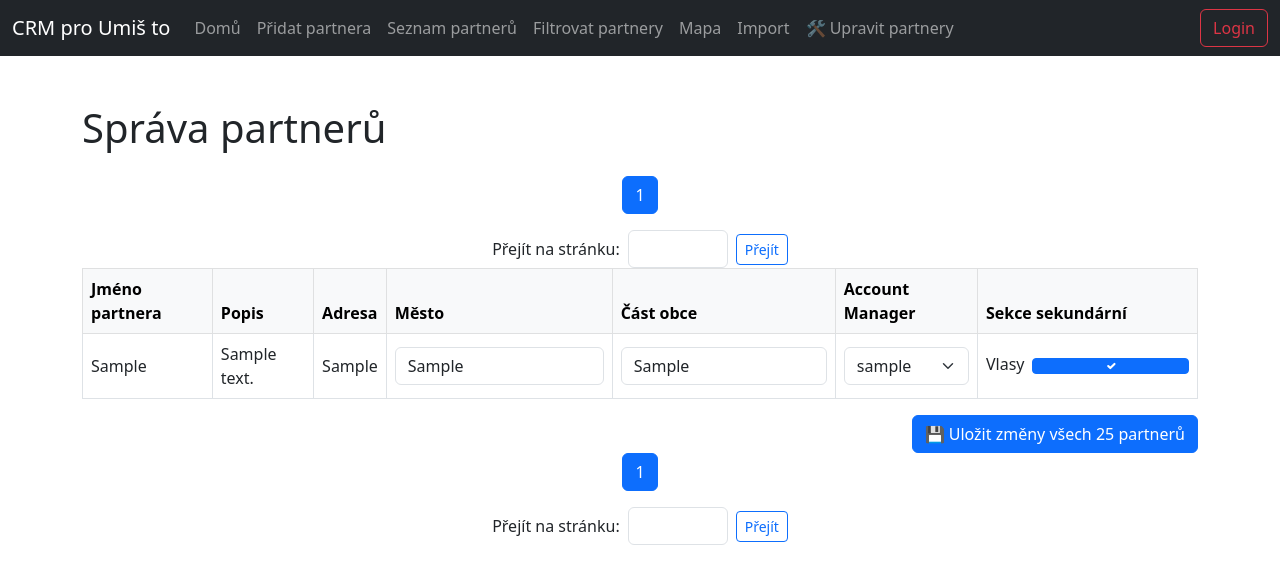
After one commit to Hakliano/CRM_2, a Django app: page /upravaPartneru/ in a window 1280 px wide. The commit adds this page. Shown: the top 584 px of the page. Run offline with Django 4.2, Linux system fonts and the light colour scheme; data comes from the database, SQL or seed files in the repository; tables that the repository leaves empty hold one stand-in row (values such as "Sample post").

Commit message:
úprava Partneru po importu

```diff
--- a/partners/templates/partners/hlavicka.html
+++ b/partners/templates/partners/hlavicka.html
@@ -25,6 +25,9 @@
                 <li class="nav-item">
                     <a class="nav-link" href="{% url 'import-partners' %}">Import</a>
                 </li>
+                <li class="nav-item">
+                    <a class="nav-link" href="{% url 'upravaPartneru' %}">🛠 Upravit partnery</a>
+                </li>
             </ul>
 
 
--- /dev/null
+++ b/partners/templates/partners/upravaPartneru.html
@@ -0,0 +1,175 @@
+{% load static %}
+<!DOCTYPE html>
+<html lang="cs">
+  <head>
+    <meta charset="UTF-8" />
+    <title>Správa partnerů</title>
+    <link href="https://cdn.jsdelivr.net/npm/bootstrap@5.3.0/dist/css/bootstrap.min.css" rel="stylesheet" />
+    <style>
+        .table td input,
+        .table td select {
+            width: 100%;
+        }
+
+        .d-flex input[type="checkbox"] {
+            margin-left: auto;
+        }
+
+        .sekce-sloupec {
+    min-width: 220px;
+    max-width: 260px;
+    white-space: nowrap;
+  }
+
+  .sekce-sloupec label {
+    flex-grow: 1;
+    margin-right: 0.5rem;
+  }
+
+  .sekce-item {
+    display: flex;
+    justify-content: space-between;
+    align-items: center;
+    margin-bottom: 4px;
+  }
+    </style>
+  </head>
+  <body>
+    {% include 'partners/hlavicka.html' %}
+
+    <div class="container py-4">
+      <h1 class="mb-4">Správa partnerů</h1>
+
+
+
+            <!-- Stránkování -->
+            <nav>
+                <ul class="pagination justify-content-center">
+
+                  {% if page_obj.has_previous %}
+                    <li class="page-item">
+                      <a class="page-link" href="?page={{ page_obj.previous_page_number }}">«</a>
+                    </li>
+                  {% endif %}
+
+                  {% for i in page_obj.paginator.page_range %}
+                    {% if i >= page_obj.number|add:'-5' and i <= page_obj.number|add:'5' %}
+                      <li class="page-item {% if page_obj.number == i %}active{% endif %}">
+                        <a class="page-link" href="?page={{ i }}">{{ i }}</a>
+                      </li>
+                    {% endif %}
+                  {% endfor %}
+
+                  {% if page_obj.has_next %}
+                    <li class="page-item">
+                      <a class="page-link" href="?page={{ page_obj.next_page_number }}">»</a>
+                    </li>
+                  {% endif %}
+                </ul>
+
+                <!-- Rychlý skok na libovolnou stránku -->
+                <form method="get" class="d-flex justify-content-center align-items-center mt-2">
+                  <label for="page_jump" class="me-2 mb-0">Přejít na stránku:</label>
+                  <input type="number" id="page_jump" name="page" min="1" max="{{ page_obj.paginator.num_pages }}" class="form-control me-2" style="width: 100px;" required>
+                  <button type="submit" class="btn btn-outline-primary btn-sm">Přejít</button>
+                </form>
+              </nav>
+
+
+
+      <form method="post">
+        {% csrf_token %}
+        <table class="table table-bordered align-middle">
+          <thead class="table-light">
+            <tr>
+              <th>Jméno partnera</th>
+              <th>Popis</th>
+              <th>Adresa</th>
+              <th>Město</th>
+              <th>Část obce</th>
+              <th>Account Manager</th>
+              <th class="sekce-sloupec">Sekce sekundární</th>
+            </tr>
+          </thead>
+          <tbody>
+            {% for partner in page_obj %}
+            <tr>
+                <td>{{ partner.jmeno }}</td>
+                <td>{{ partner.description }}</td>
+                <td>{{ partner.adresa }}</td>
+                <td>
+                  <input type="text" name="mesto_{{ partner.id }}" value="{{ partner.mesto|default_if_none:'' }}" class="form-control">
+                </td>
+                <td>
+                  <input type="text" name="cast_{{ partner.id }}" value="{{ partner.cast_obce|default_if_none:'' }}" class="form-control">
+                </td>
+                <td>
+                  <select name="k_manager_{{ partner.id }}" class="form-select">
+                    <option value="">-- Vybrat --</option>
+                    {% for user in users %}
+                      <option value="{{ user.id }}" {% if partner.key_account_manager == user %}selected{% endif %}>{{ user.username }}</option>
+                    {% endfor %}
+                  </select>
+                </td>
+                <td class="sekce-sloupec">
+                    <div class="d-flex flex-column">
+                      {% for sekce in vsechny_sekce %}
+                        <div class="sekce-item">
+                          <label for="sekce_{{ partner.id }}_{{ sekce.id }}">{{ sekce.nazev }}</label>
+                          <input
+                            type="checkbox"
+                            class="form-check-input"
+                            name="sekce_{{ partner.id }}[]"
+                            value="{{ sekce.id }}"
+                            id="sekce_{{ partner.id }}_{{ sekce.id }}"
+                            {% if sekce in partner.sekce_sekundarni.all %}checked{% endif %}>
+                        </div>
+                      {% endfor %}
+                    </div>
+                  </td>
+              </tr>
+            {% endfor %}
+          </tbody>
+        </table>
+
+        <div class="d-flex justify-content-end mt-3">
+            <button type="submit" name="save_all" class="btn btn-primary">💾 Uložit změny všech 25 partnerů</button>
+          </div>
+
+      </form>
+
+      <!-- Stránkování -->
+      <nav>
+        <ul class="pagination justify-content-center">
+
+          {% if page_obj.has_previous %}
+            <li class="page-item">
+              <a class="page-link" href="?page={{ page_obj.previous_page_number }}">«</a>
+            </li>
+          {% endif %}
+
+          {% for i in page_obj.paginator.page_range %}
+            {% if i >= page_obj.number|add:'-5' and i <= page_obj.number|add:'5' %}
+              <li class="page-item {% if page_obj.number == i %}active{% endif %}">
+                <a class="page-link" href="?page={{ i }}">{{ i }}</a>
+              </li>
+            {% endif %}
+          {% endfor %}
+
+          {% if page_obj.has_next %}
+            <li class="page-item">
+              <a class="page-link" href="?page={{ page_obj.next_page_number }}">»</a>
+            </li>
+          {% endif %}
+        </ul>
+
+        <!-- Rychlý skok na libovolnou stránku -->
+        <form method="get" class="d-flex justify-content-center align-items-center mt-2">
+          <label for="page_jump" class="me-2 mb-0">Přejít na stránku:</label>
+          <input type="number" id="page_jump" name="page" min="1" max="{{ page_obj.paginator.num_pages }}" class="form-control me-2" style="width: 100px;" required>
+          <button type="submit" class="btn btn-outline-primary btn-sm">Přejít</button>
+        </form>
+      </nav>
+    </div>
+  </body>
+</html>
--- a/partners/urls.py
+++ b/partners/urls.py
@@ -20,4 +20,5 @@ urlpatterns = [
     path('check-ico/', views.check_ico, name='check_ico'),
     path("partner/<int:pk>/kontakt/", views.pridat_kontakt, name="pridat_kontakt"),
     path("import/", views.import_partners_view, name="import-partners"),
+    path("upravaPartneru/", views.upravaPartneru, name="upravaPartneru"),
 ]
--- a/partners/views.py
+++ b/partners/views.py
@@ -409,3 +409,42 @@ def pridat_kontakt(request, pk):
 
         messages.success(request, "Záznam o kontaktu byl uložen.")
     return redirect("partner_detail", pk=pk)
+
+
+def upravaPartneru(request):
+    partners = Partner.objects.all().order_by("jmeno")
+    paginator = Paginator(partners, 25)
+    page_number = request.GET.get("page")
+    page_obj = paginator.get_page(page_number)
+
+    if request.method == "POST":
+        for partner in page_obj:
+            partner_id = str(partner.id)
+            partner.mesto = request.POST.get(f"mesto_{partner_id}", "")
+            partner.cast_obce = request.POST.get(f"cast_{partner_id}", "")
+
+            kam_id = request.POST.get(f"k_manager_{partner_id}")
+            partner.key_account_manager = (
+                User.objects.get(id=kam_id) if kam_id else None
+            )
+
+            sekce_ids = request.POST.getlist(f"sekce_{partner_id}[]")
+            nove_sekce = Sekce.objects.filter(id__in=sekce_ids)
+
+            partner.save()
+            partner.sekce_sekundarni.set(nove_sekce)
+
+        return redirect(request.path_info)
+
+    vsechny_sekce = Sekce.objects.all()
+    users = User.objects.all()
+
+    return render(
+        request,
+        "partners/upravaPartneru.html",
+        {
+            "page_obj": page_obj,
+            "vsechny_sekce": vsechny_sekce,
+            "users": users,
+        },
+    )
```
Also changed, not shown: partners/templates/partners/import_partners.html (+20 -45 lines).
